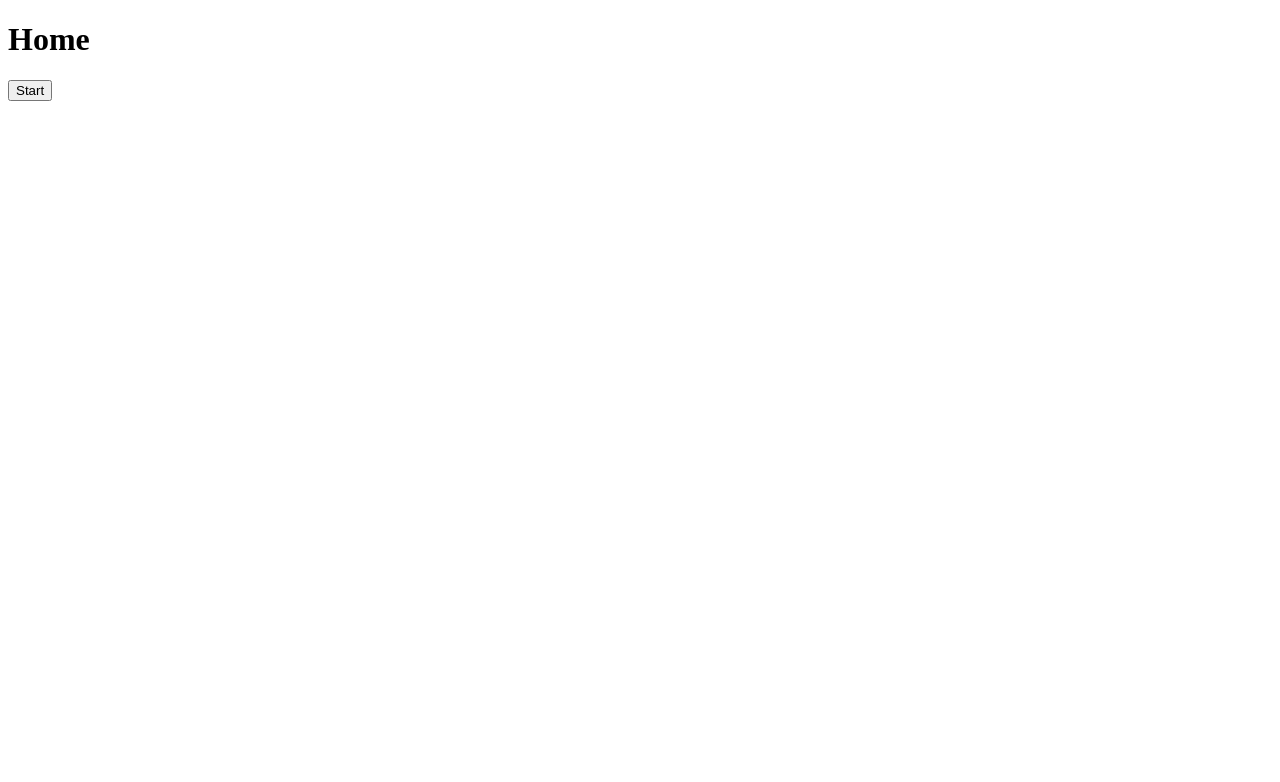
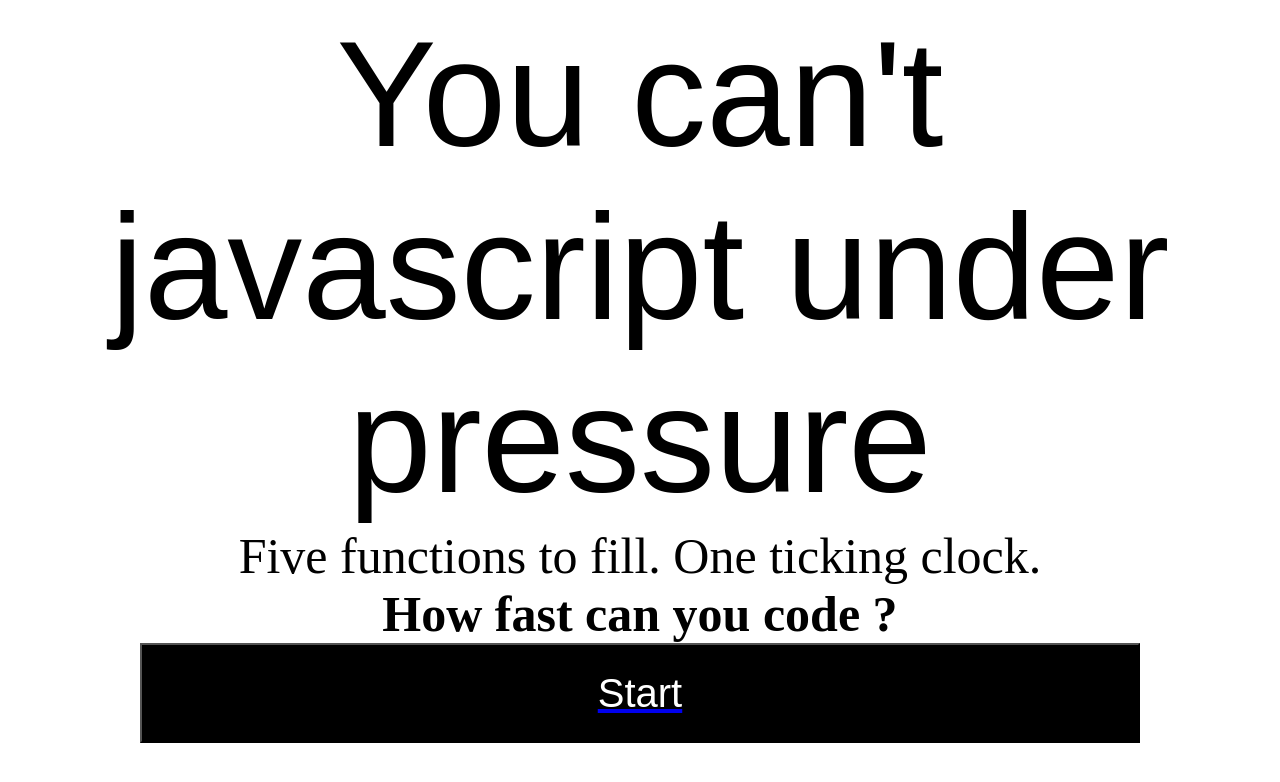
Before and after one commit to Pierre570/PyloteTest, a React (Create React App) app: page / in a window 1280 px wide. Shown: the top 782 px of the page. Built offline with nearby package versions, Linux system fonts and the light colour scheme; the HTML template or start-up script is replaced by a standard one.

Commit message:
[ADD]: home page

```diff
--- a/src/components/home/Home.jsx
+++ b/src/components/home/Home.jsx
@@ -5,9 +5,19 @@ import './home.css'
 export default function () {
     return (
         <div>
-            <h1>Home</h1>
+            <div className="title">
+                You can't javascript under pressure
+            </div>
+            <div className="body">
+                Five functions to fill. One ticking clock.
+            </div>
+            <div className="body-question">
+                How fast can you code ?
+            </div>
             <Link to="/exercice">
-                <button>Start</button>
+                <div className="button-container">
+                    <button className="button">Start</button>
+                </div>
             </Link>
         </div>
     )
--- a/src/components/home/home.css
+++ b/src/components/home/home.css
@@ -0,0 +1,29 @@
+.title {
+    font-size: 150px;
+    text-align: center;
+    font-family: sans-serif;
+}
+
+.body {
+    font-size: 50px;
+    text-align: center;
+}
+
+.body-question {
+    font-size: 50px;
+    text-align: center;
+    font-weight: bold;
+}
+
+.button-container {
+    display: flex;
+    justify-content: center;
+}
+
+.button {
+    width: 1000px;
+    height: 100px;
+    background-color: black;
+    color: white;
+    font-size: 40px;
+}
```
